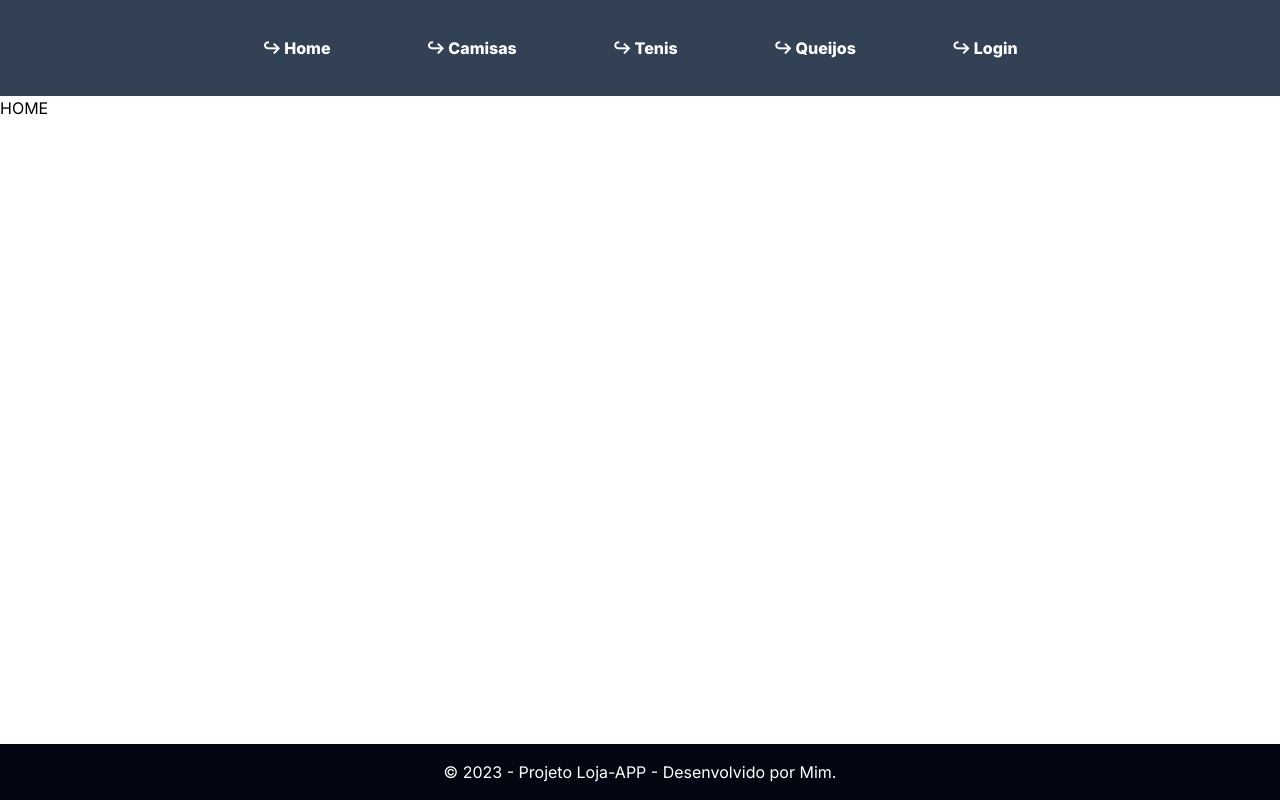
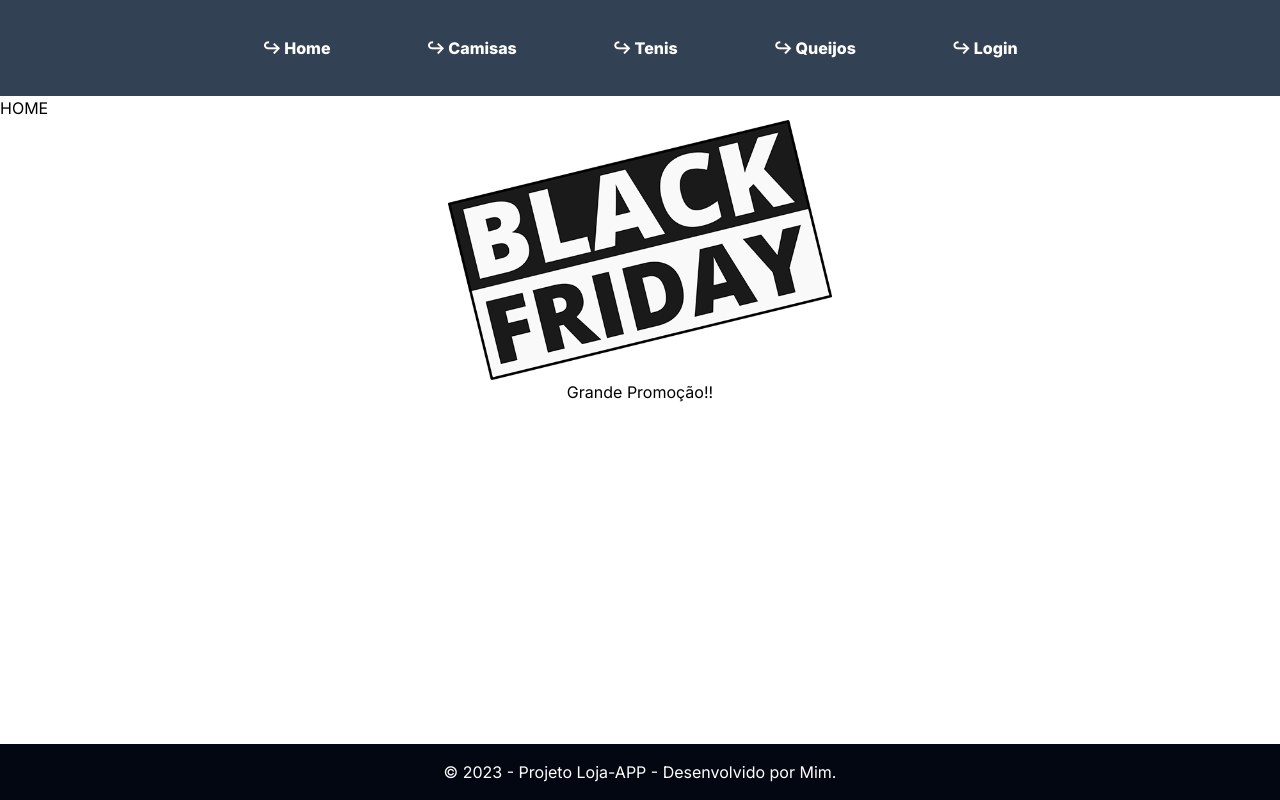
Before and after one commit to GEdO23/loja-app-1tdspg-rm99632, a Next.js app: page / in a window 1280 px wide. Built offline with nearby package versions, Linux system fonts and the light colour scheme.

Commit message:
Novo icone e pagina home.

```diff
--- a/src/app/page.jsx
+++ b/src/app/page.jsx
@@ -1,7 +1,16 @@
+import Image from "next/image";
+
 export default function Home() {
   return (
     <>
       <h1>HOME</h1>
+
+      <div className="w-96 m-auto text-center">
+        <figure>
+          <Image src="/black-friday.png" alt="Black Friday" width={540} height={360}/>
+          <figcaption>Grande Promoção!!</figcaption>
+        </figure>
+      </div>
     </>
   );
 }
```
Also changed, not shown: public/black-friday.png (added), 1 other file (tests, documents, lock files or other folders).
